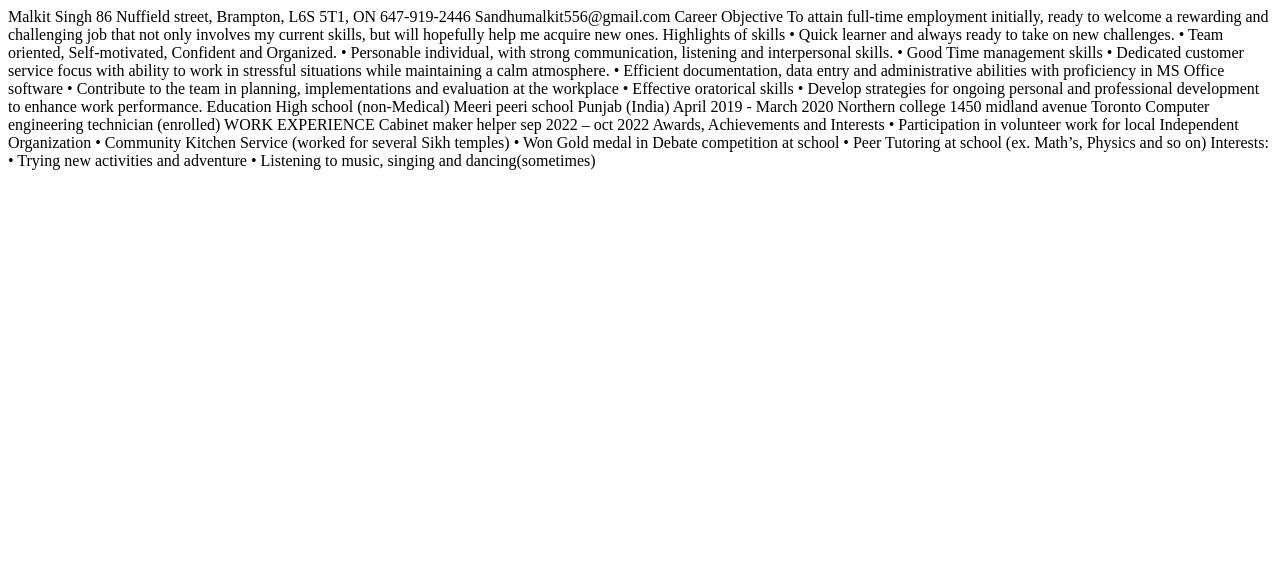
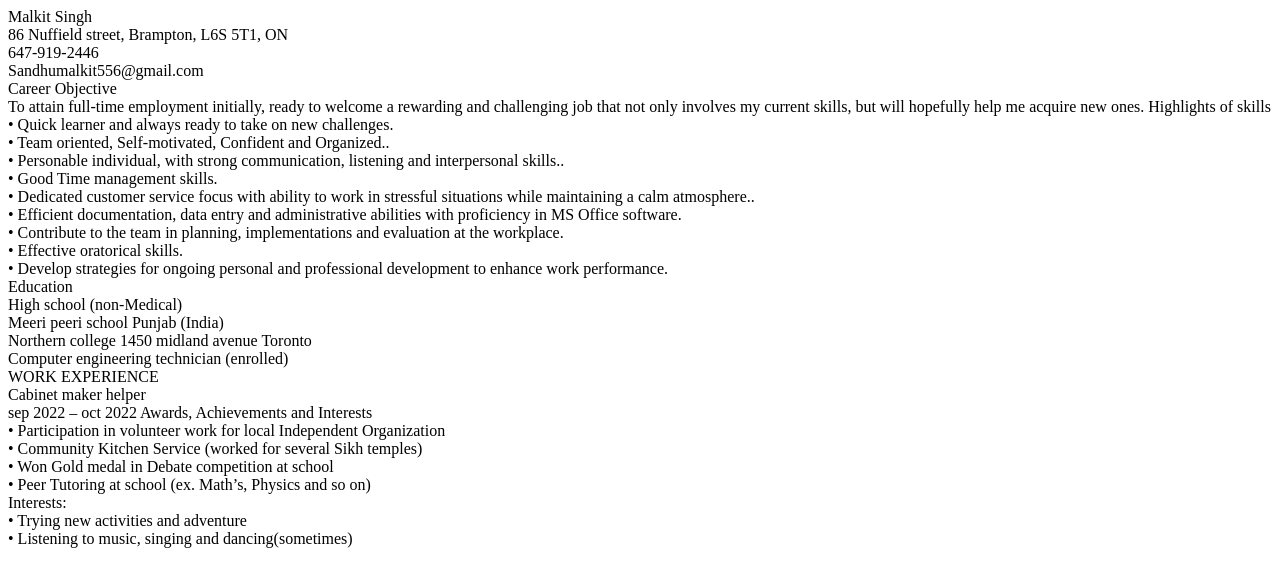
Before and after one commit to Malkit-Singh-6865/Resume, a plain HTML site: page index.html in a window 1280 px wide. Drawn offline with Linux system fonts and the light colour scheme.

Commit message:
Making page readable

```diff
--- a/index.html
+++ b/index.html
@@ -6,54 +6,54 @@
     <title>Document</title>
 </head>
 <body>
-    Malkit Singh
-86 Nuffield street, Brampton, L6S 5T1, ON
-647-919-2446
-Sandhumalkit556@gmail.com
+    Malkit Singh<br>
+86 Nuffield street, Brampton, L6S 5T1, ON<br>
+647-919-2446<br>
+Sandhumalkit556@gmail.com<br>
 
 
-Career Objective
+Career Objective<br>
 
 To attain full-time employment initially, ready to welcome a rewarding and challenging job that not only involves my current skills, but will hopefully help me acquire new ones.
 
-Highlights of skills
+Highlights of skills<br>
 
-•	Quick learner and always ready to take on new challenges.
-•	Team oriented, Self-motivated, Confident and Organized.
-•	Personable individual, with strong communication, listening and interpersonal skills.
-•	Good Time management skills
-•	Dedicated customer service focus with ability to work in stressful situations while maintaining a calm atmosphere.
-•	Efficient documentation, data entry and administrative abilities with proficiency in MS Office software
-•	Contribute to the team in planning, implementations and evaluation at the workplace
-•	Effective oratorical skills
-•	Develop strategies for ongoing personal and professional development to enhance work performance.
+•	Quick learner and always ready to take on new challenges.<br>
+•	Team oriented, Self-motivated, Confident and Organized..<br>
+•	Personable individual, with strong communication, listening and interpersonal skills..<br>
+•	Good Time management skills.<br>
+•	Dedicated customer service focus with ability to work in stressful situations while maintaining a calm atmosphere..<br>
+•	Efficient documentation, data entry and administrative abilities with proficiency in MS Office software.<br>
+•	Contribute to the team in planning, implementations and evaluation at the workplace.<br>
+•	Effective oratorical skills.<br>
+•	Develop strategies for ongoing personal and professional development to enhance work performance.<br>
 
-Education
+Education<br>
 
-High school (non-Medical)
+High school (non-Medical)<br>
 
-Meeri peeri school Punjab (India)                                                                April 2019 - March 2020
+Meeri peeri school Punjab (India)<br>
 
 
-Northern college 1450 midland avenue Toronto
+Northern college 1450 midland avenue Toronto<br>
 
- Computer engineering technician (enrolled)
+ Computer engineering technician (enrolled)<br>
 
 
-WORK EXPERIENCE
+WORK EXPERIENCE<br>
 
-Cabinet maker helper                                                                                         sep 2022 – oct 2022
+Cabinet maker helper<br>                                                                                         sep 2022 – oct 2022
 
 
 
-Awards, Achievements and Interests
+Awards, Achievements and Interests<br>
 
-•	Participation in volunteer work for local Independent Organization
-•	Community Kitchen Service (worked for several Sikh temples)
-•	Won Gold medal in Debate competition at school
-•	Peer Tutoring at school (ex. Math’s, Physics and so on)
-      Interests:
-•	Trying new activities and adventure
-•	Listening to music, singing and dancing(sometimes)
+•	Participation in volunteer work for local Independent Organization<br>
+•	Community Kitchen Service (worked for several Sikh temples)<br>
+•	Won Gold medal in Debate competition at school<br>
+•	Peer Tutoring at school (ex. Math’s, Physics and so on)<br>
+      Interests:<br>
+•	Trying new activities and adventure<br>
+•	Listening to music, singing and dancing(sometimes)<br>
 </body>
 </html>
```
